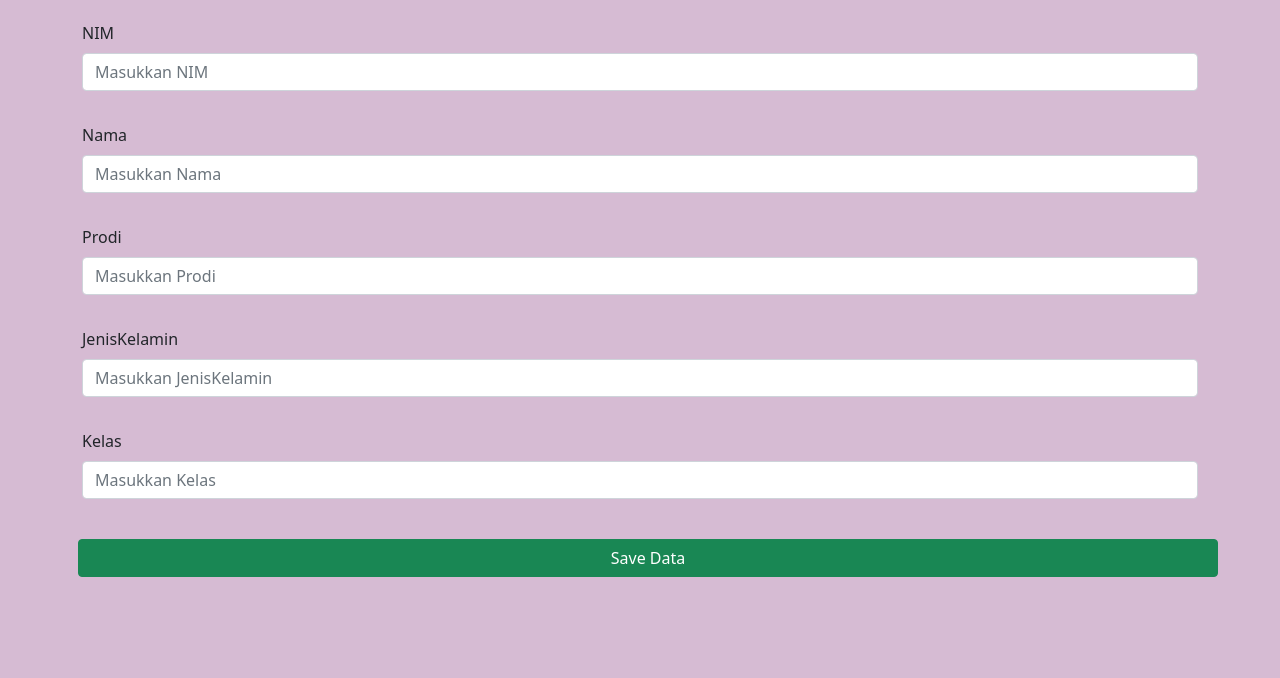
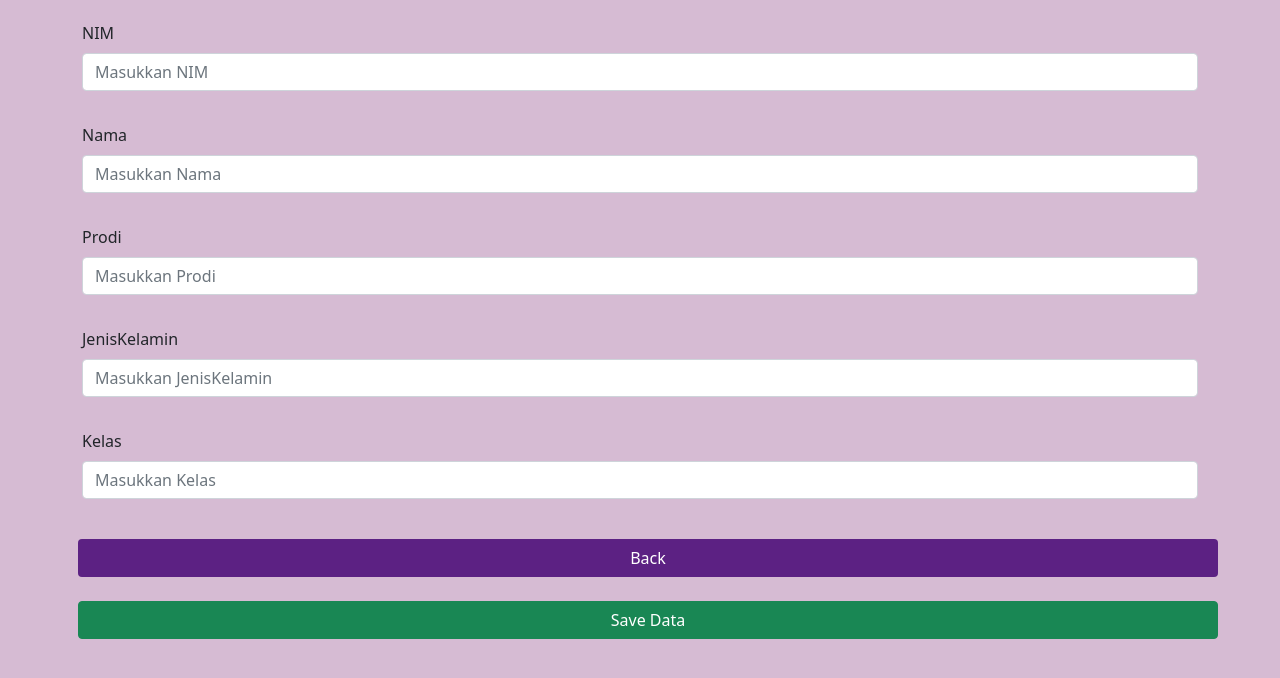
Before and after one commit to bimabs28/Consume_20190140011, a plain HTML site: page add.html in a window 1280 px wide. Shown: the part 88-766 px from the top of the page. Drawn offline with nearby package versions, Linux system fonts and the light colour scheme; no server answers.

Commit message:
penambahan btn back

```diff
--- a/add.html
+++ b/add.html
@@ -51,6 +51,7 @@
                     <label for="kelas" class="form-label">Kelas</label>
                     <input type="text" class="form-control" id="kelas" placeholder="Masukkan Kelas">
                   </div>
+                  <button type="button" class="btn btn-kembali ms-2 mt-4" onclick="return window.location.href='./data.html'">Back</button>
                   <button type="button" class="btn btn-success ms-2 mt-4" onclick="saveData();">Save Data</button>
             </div>
             </form>
```
